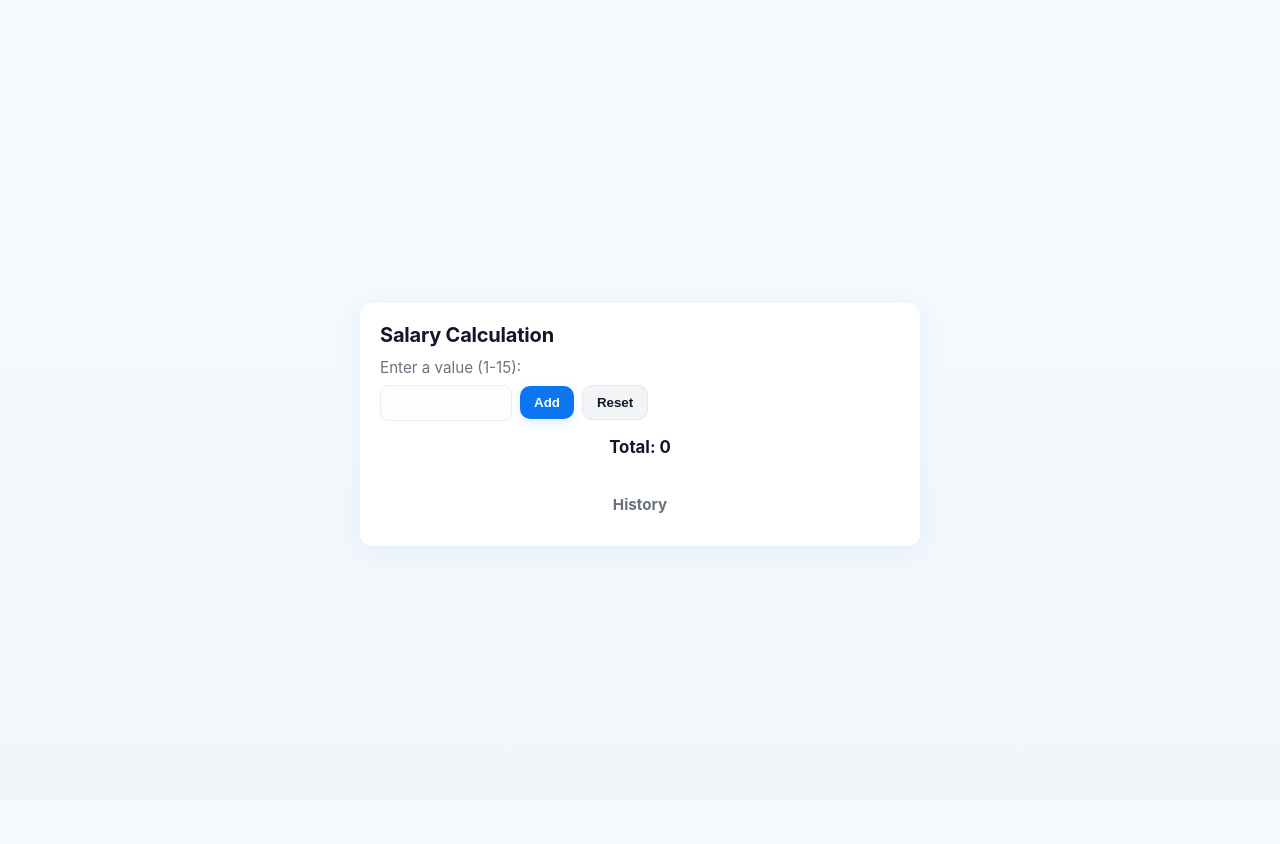
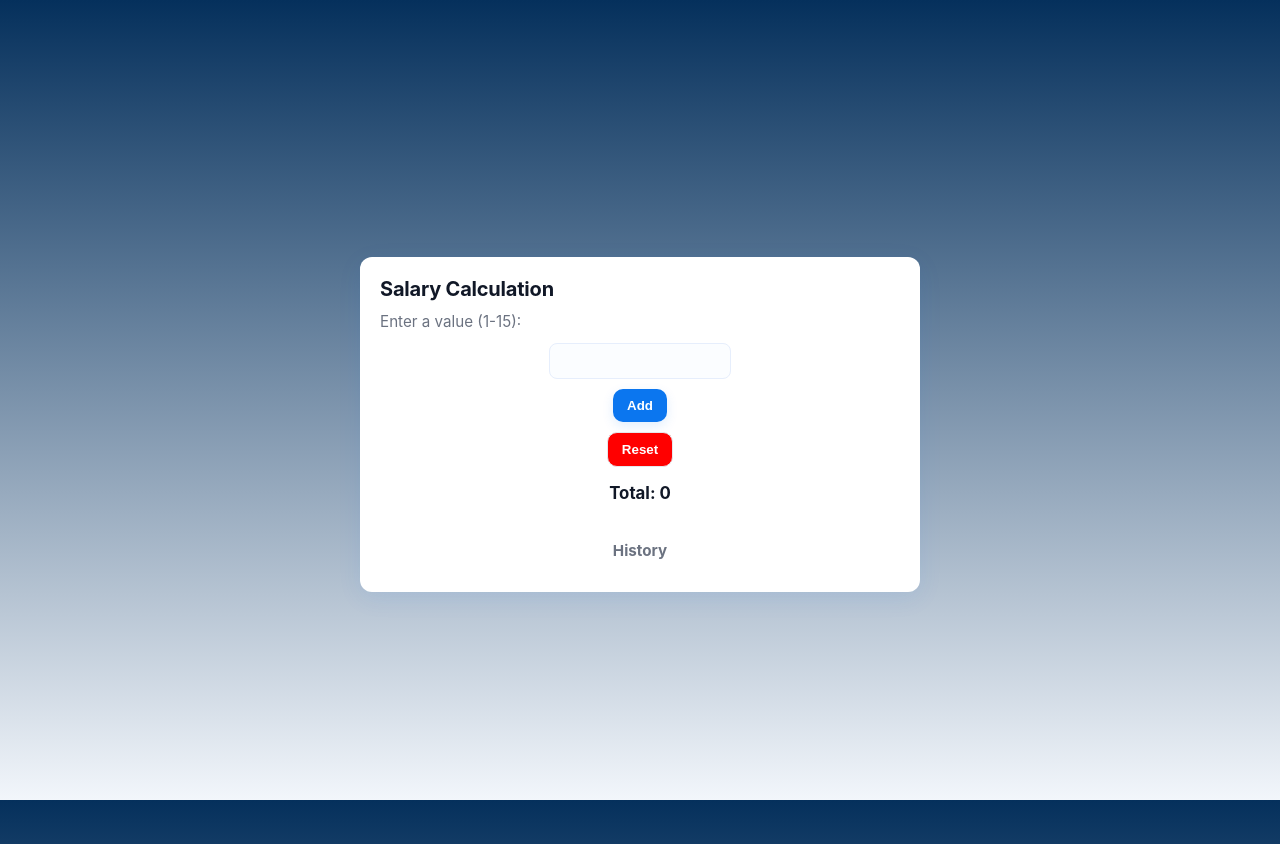
Before and after one commit to redjerrk/calSal, a plain HTML site: page index.html in a window 1280 px wide. Drawn offline with Linux system fonts and the light colour scheme.

Commit message:
final commit

```diff
--- a/index.html
+++ b/index.html
@@ -16,9 +16,15 @@
 
             <label for="valueInput">Enter a value (1-15):</label>
             <div class="controls">
-                <input type="number" id="valueInput" min="1" max="15" step="1" />
-                <button id="addBtn" type="button">Add</button>
-                <button id="resetBtn" type="button">Reset</button>
+                <div class="row input-row">
+                    <input type="number" id="valueInput" min="1" max="15" step="1" />
+                </div>
+                <div class="row add-row">
+                    <button id="addBtn" type="button">Add</button>
+                </div>
+                <div class="row reset-row">
+                    <button id="resetBtn" type="button">Reset</button>
+                </div>
             </div>
 
             <div id="result">Total: 0</div>
--- a/script.js
+++ b/script.js
@@ -1,10 +1,9 @@
-// Running total shown on the page
+
 let total = 0;
 
-// Mapping from input to increment value
+
 function mapInputToIncrement(n) {
-    // Defined mapping per requirement:
-    // 2 -> 2, 3 -> 2.5, 4 -> 3.5, 5 -> 4, 6 -> 5
+
     const map = {
         1: 1,
         2: 2,
@@ -24,7 +23,7 @@ function mapInputToIncrement(n) {
 }
 
 function formatNumber(n) {
-    // Show integers without decimals, else up to 2 decimals
+
     if (Number.isInteger(n)) return String(n);
     return (Math.round(n * 100) / 100).toFixed(2).replace(/\.00$/, '');
 }
@@ -68,12 +67,12 @@ function addValue() {
         return;
     }
 
-    total = Math.round((total + increment) * 100) / 100; // keep 2 decimal precision
+    total = Math.round((total + increment) * 100) / 100;
     updateUI();
     showMessage(`Added ${formatNumber(increment)}.`);
     appendHistory(`${formatNumber(increment)} added (input ${n}) — total ${formatNumber(total)}`);
 
-    // clear input for convenience
+
     inputEl.value = '';
     inputEl.focus();
 }
@@ -93,7 +92,7 @@ document.addEventListener('DOMContentLoaded', () => {
     if (addBtn) addBtn.addEventListener('click', addValue);
     if (resetBtn) resetBtn.addEventListener('click', resetAll);
 
-    // Support Enter key to submit
+
     if (input) {
         input.addEventListener('keydown', (e) => {
             if (e.key === 'Enter') {
--- a/styles.css
+++ b/styles.css
@@ -12,7 +12,7 @@ html,
 body {
     height: 100%;
     margin: 0;
-    background: linear-gradient(180deg, #f7fbff 0%, var(--bg) 100%);
+    background: linear-gradient(180deg, #05305c 0%, var(--bg) 100%);
     font-family: -apple-system, BlinkMacSystemFont, "Segoe UI", Roboto,
         "Helvetica Neue", Arial;
     color: #111827;
@@ -41,13 +41,17 @@ h1 {
     letter-spacing: -0.2px;
 }
 
-.controls {
-    display: flex;
-    gap: 8px;
-    align-items: center;
-    flex-wrap: wrap;
-    margin-top: 8px;
+.controls{
+    display:flex;
+    flex-direction:column;
+    gap:10px;
+    align-items:center;
+    margin-top:12px;
 }
+
+.controls .row{ width:100%; display:flex; justify-content:center; }
+
+.input-row input[type="number"]{ width:160px; }
 
 label {
     font-size: 0.95rem;
@@ -85,8 +89,8 @@ button[type="button"]:hover {
 }
 
 #resetBtn {
-    background: #f3f4f6;
-    color: #111827;
+    background: red;
+    color: whit;
     box-shadow: none;
     border: 1px solid #e5e7eb;
 }
@@ -140,9 +144,7 @@ button[type="button"]:hover {
         padding: 16px;
         border-radius: 14px;
     }
-    .controls {
-        gap: 6px;
-    }
+    .controls { gap: 6px; }
     input[type="number"] {
         width: 100%;
         flex: 1 1 auto;
```
